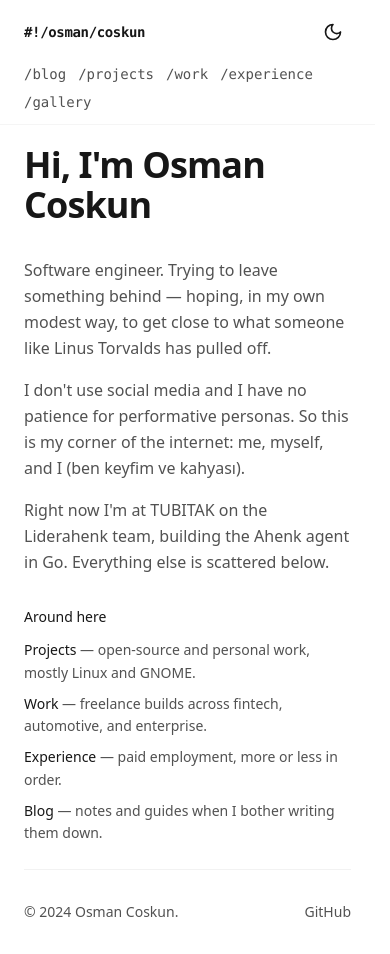
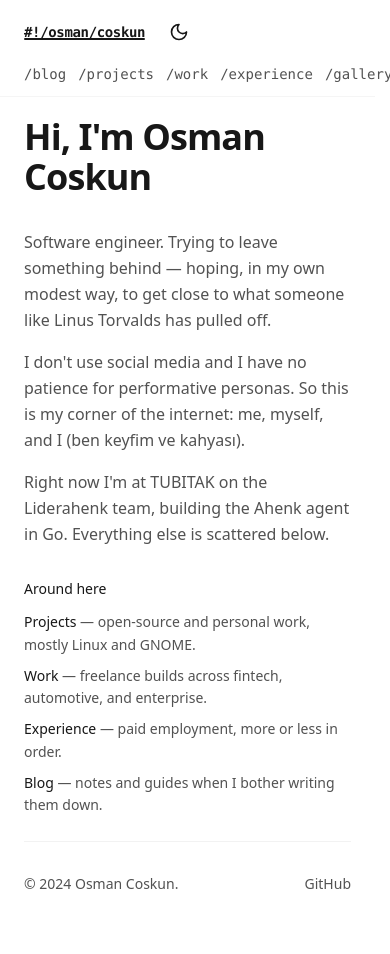
Before and after one commit to osmancoskun/osmancoskun.com, a SvelteKit app: page / in a window 390 px wide. After the commit the page ends 926 px from the top, so only its background shows below. Built offline with nearby package versions, Linux system fonts and the light colour scheme.

Commit message:
feat(nav): add sliding active indicator to header links
Highlight the current page with a shared animated underline across the
home title and navigation items on desktop and mobile.

```diff
--- /dev/null
+++ b/src/lib/components/NavLinks.svelte
@@ -0,0 +1,119 @@
+<script lang="ts">
+	import { page } from '$app/state';
+	import { tick } from 'svelte';
+
+	type NavItem = {
+		href: string;
+		label: string;
+		class?: string;
+		activeClass?: string;
+	};
+
+	let {
+		leading,
+		items = [],
+		class: className = '',
+		itemsClass = 'flex items-center gap-3'
+	}: {
+		leading?: NavItem;
+		items?: NavItem[];
+		class?: string;
+		itemsClass?: string;
+	} = $props();
+
+	let navEl = $state<HTMLElement | null>(null);
+	let indicator = $state({ left: 0, top: 0, width: 0, visible: false });
+	let ready = $state(false);
+
+	function isActive(href: string) {
+		if (href === '/') return page.url.pathname === '/';
+		return page.url.pathname === href || page.url.pathname.startsWith(`${href}/`);
+	}
+
+	async function updateIndicator() {
+		await tick();
+
+		if (!navEl) return;
+
+		const activeLink = navEl.querySelector<HTMLElement>('a[aria-current="page"]');
+		if (!activeLink) {
+			indicator = { ...indicator, visible: false };
+			return;
+		}
+
+		const navRect = navEl.getBoundingClientRect();
+		const linkRect = activeLink.getBoundingClientRect();
+
+		indicator = {
+			left: linkRect.left - navRect.left,
+			top: linkRect.bottom - navRect.top - 2,
+			width: linkRect.width,
+			visible: true
+		};
+		ready = true;
+	}
+
+	$effect(() => {
+		page.url.pathname;
+		updateIndicator();
+	});
+
+	$effect(() => {
+		if (!navEl) return;
+
+		updateIndicator();
+
+		const ro = new ResizeObserver(() => updateIndicator());
+		ro.observe(navEl);
+
+		const onResize = () => updateIndicator();
+		window.addEventListener('resize', onResize);
+
+		return () => {
+			ro.disconnect();
+			window.removeEventListener('resize', onResize);
+		};
+	});
+
+	function linkClass(item: NavItem) {
+		return isActive(item.href)
+			? (item.activeClass ?? 'font-semibold text-text')
+			: (item.class ?? 'text-text-muted hover:text-text transition-colors');
+	}
+</script>
+
+<nav bind:this={navEl} class="relative {className}">
+	{#if leading}
+		<a
+			href={leading.href}
+			class={linkClass(leading)}
+			aria-current={isActive(leading.href) ? 'page' : undefined}
+		>
+			{leading.label}
+		</a>
+	{/if}
+
+	{#if items.length > 0}
+		<div class={itemsClass}>
+			{#each items as item (item.href)}
+				<a
+					href={item.href}
+					class={linkClass(item)}
+					aria-current={isActive(item.href) ? 'page' : undefined}
+				>
+					{item.label}
+				</a>
+			{/each}
+		</div>
+	{/if}
+
+	<span
+		class="pointer-events-none absolute h-0.5 rounded-full bg-text duration-300 ease-out"
+		class:transition-[left,top,width,opacity]={ready}
+		style:left="{indicator.left}px"
+		style:top="{indicator.top}px"
+		style:width="{indicator.width}px"
+		style:opacity={indicator.visible ? 1 : 0}
+		aria-hidden="true"
+	></span>
+</nav>
--- a/src/routes/+layout.svelte
+++ b/src/routes/+layout.svelte
@@ -1,6 +1,7 @@
 <script lang="ts">
 	import '../app.css';
 	import favicon from '$lib/assets/favicon.jpg';
+	import NavLinks from '$lib/components/NavLinks.svelte';
 	import ThemeToggle from '$lib/components/ThemeToggle.svelte';
 
 	let { children } = $props();
@@ -12,6 +13,13 @@
 		{ href: '/experience', label: '/experience' },
 		{ href: '/gallery', label: '/gallery' }
 	];
+
+	const homeItem = {
+		href: '/',
+		label: '#!/osman/coskun',
+		class: 'font-mono text-sm font-semibold tracking-tight hover:text-accent transition-colors sm:text-base',
+		activeClass: 'font-mono text-sm font-semibold tracking-tight text-text sm:text-base'
+	};
 </script>
 
 <svelte:head>
@@ -20,35 +28,18 @@
 
 <div class="min-h-screen flex flex-col max-w-3xl mx-auto px-6">
 	<div class="sticky top-0 z-50 -mx-6 mb-3 border-b border-border/40 bg-bg/95 px-6 backdrop-blur-sm md:mb-8">
-		<header class="flex h-16 items-center justify-between py-3 md:h-20 md:py-4">
-			<a
-				href="/"
-				class="font-mono text-sm font-semibold tracking-tight hover:text-accent transition-colors sm:text-base"
-			>
-				#!/osman/coskun
-			</a>
-			<div class="flex items-center gap-4">
-				<nav class="hidden md:flex items-center gap-3 text-sm font-mono">
-					{#each navItems as item}
-						<a
-							href={item.href}
-							class="text-text-muted hover:text-text transition-colors"
-						>
-							{item.label}
-						</a>
-					{/each}
-				</nav>
-				<ThemeToggle />
-			</div>
+		<header class="flex h-16 items-center gap-4 py-3 md:h-20 md:py-4">
+			<NavLinks
+				leading={homeItem}
+				items={navItems}
+				class="hidden md:flex flex-1 items-center justify-between text-sm font-mono pb-0.5 min-w-0"
+				itemsClass="flex items-center gap-3"
+			/>
+			<NavLinks leading={homeItem} class="md:hidden pb-0.5" />
+			<ThemeToggle />
 		</header>
 
-		<nav class="md:hidden flex flex-wrap gap-x-3 gap-y-2 pb-3 text-sm font-mono text-text-muted md:pb-4">
-			{#each navItems as item}
-				<a href={item.href} class="hover:text-text transition-colors">
-					{item.label}
-				</a>
-			{/each}
-		</nav>
+		<NavLinks items={navItems} class="md:hidden flex flex-wrap gap-x-3 gap-y-2 pb-3 text-sm font-mono" />
 	</div>
 
 	<main class="flex-1 pt-2 pb-6 md:py-8">
```
